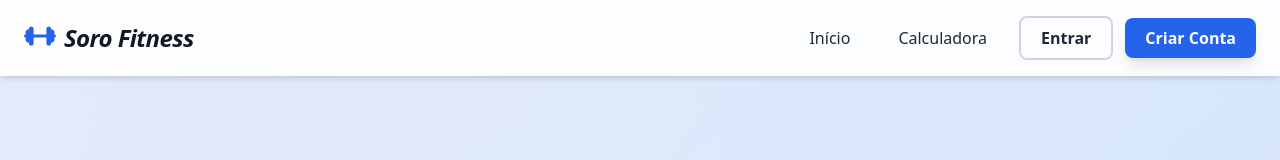
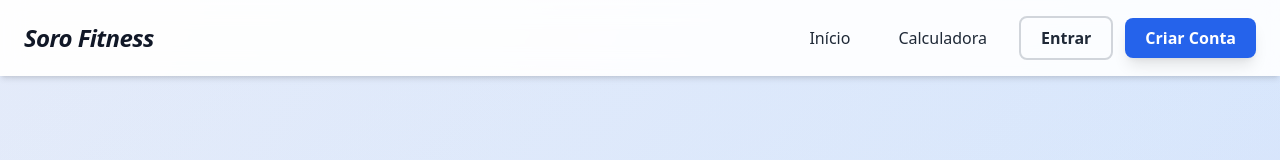
Before and after one commit to gustahxn/CalcImc, a React (Vite) app in the folder calcImc/: page / in a window 1280 px wide. Shown: the top 160 px of the page. Built offline with nearby package versions, Linux system fonts and the light colour scheme; no server answers.

Commit message:
Update: Svg icon on Header removed

```diff
--- a/calcImc/src/components/Header.jsx
+++ b/calcImc/src/components/Header.jsx
@@ -27,13 +27,6 @@ const Header = () => {
     <header className="bg-white/80 backdrop-blur-md text-gray-800 shadow-md sticky top-0 z-50">
       <div className="max-w-7xl mx-auto px-6 py-4 flex justify-between items-center">
         <div className="text-2xl italic font-bold tracking-tight text-gray-900 flex items-center">
-          <svg
-            xmlns="http://www.w3.org/2000/svg"
-            viewBox="0 0 640 640"
-            className="w-8 h-9 mb-1 mr-2 inline-block fill-blue-600"
-          >
-            <path d="M96 176C96 149.5 117.5 128 144 128C170.5 128 192 149.5 192 176L192 288L448 288L448 176C448 149.5 469.5 128 496 128C522.5 128 544 149.5 544 176L544 192L560 192C586.5 192 608 213.5 608 240L608 288C625.7 288 640 302.3 640 320C640 337.7 625.7 352 608 352L608 400C608 426.5 586.5 448 560 448L544 448L544 464C544 490.5 522.5 512 496 512C469.5 512 448 490.5 448 464L448 352L192 352L192 464C192 490.5 170.5 512 144 512C117.5 512 96 490.5 96 464L96 448L80 448C53.5 448 32 426.5 32 400L32 352C14.3 352 0 337.7 0 320C0 302.3 14.3 288 32 288L32 240C32 213.5 53.5 192 80 192L96 192L96 176z" />
-          </svg>
           <Link to="/" className="hover:text-blue-600 transition">
             Soro Fitness
           </Link>
```
